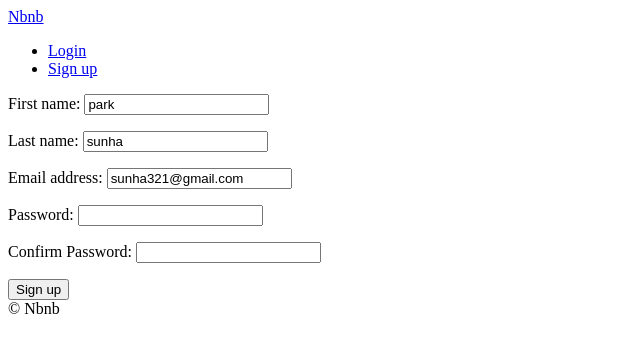
After one commit to Horoli/airbnb-clone, a Django app: page /users/signup in a window 1280 px wide. The commit adds this page. Shown: the top 353 px of the page, without its empty margins (0-640 px from the left). Run offline with Django 3.2, Linux system fonts and the light colour scheme.

Commit message:
2021-06-16

```diff
--- a/config/urls.py
+++ b/config/urls.py
@@ -21,6 +21,7 @@ from django.conf.urls.static import static
 urlpatterns = [
     path("", include("core.urls", namespace="core")),
     path("rooms/", include("rooms.urls", namespace="rooms")),
+    path("users/", include("users.urls", namespace="users")),
     path("admin/", admin.site.urls),
 ]
 
--- a/templates/partials/nav.html
+++ b/templates/partials/nav.html
@@ -1,5 +1,12 @@
-
 <a href={% url "core:home" %}>Nbnb</a>
 <ul>
-    <li><a href="#">Login</a></li>
+
+
+    {% if user.is_authenticated %}
+    <li><a href="{% url 'users:logout' %}">Log out</a></li>
+    {% else %}
+    <li><a href="{% url 'users:login' %}">Login</a></li>
+    <li><a href="{% url 'users:signup' %}">Sign up</a></li>
+    {% endif %}
+
 </ul>
--- /dev/null
+++ b/templates/users/signup.html
@@ -0,0 +1,17 @@
+{% extends "base.html" %}
+
+{% block page_title %}
+Sign up
+{% endblock page_title %}
+
+{% block search-bar %}
+{% endblock search-bar %}
+
+
+{% block content %}
+<form method="POST" action="{% url 'users:signup'%}">
+    {% csrf_token %}
+    {{form.as_p}}
+    <button>Sign up</button>
+</form>
+{% endblock content %}
--- /dev/null
+++ b/users/forms.py
@@ -0,0 +1,48 @@
+from django import forms
+from . import models
+
+
+class LoginForm(forms.Form):
+
+    email = forms.EmailField()
+    password = forms.CharField(widget=forms.PasswordInput)
+
+    def clean(self):
+        email = self.cleaned_data.get("email")
+        password = self.cleaned_data.get("password")
+
+        try:
+            user = models.User.objects.get(email=email)
+            if user.check_password(password):
+                return self.cleaned_data  # 입력된 password가 일치하면 self.cleaned_data를 return
+            else:
+                self.add_error("password", forms.ValidationError("Password is wrong"))
+        except models.User.DoesNotExist:
+            self.add_error("email", forms.ValidationError("User does not exist"))
+
+
+class SignUpForm(forms.ModelForm):
+    class Meta:
+        model = models.User
+        fields = ("first_name", "last_name", "email")
+
+    password = forms.CharField(widget=forms.PasswordInput)
+    password1 = forms.CharField(widget=forms.PasswordInput, label="Confirm Password")
+
+    def clean_password1(self):
+
+        password = self.cleaned_data.get("password")
+        password1 = self.cleaned_data.get("password1")
+
+        if password != password1:
+            raise forms.ValidationError("Password confirmation does not match")
+        else:
+            return password
+
+    def save(self, *args, **kwargs):
+        user = super().save(commit=False)  # commit=False 로 database에 업로드를 차단함
+        email = self.cleaned_data.get("email")
+        password = self.cleaned_data.get("password")
+        user.username = email
+        user.set_password(password)
+        user.save()
--- a/users/models.py
+++ b/users/models.py
@@ -34,6 +34,10 @@ class User(AbstractUser):
     gender = models.CharField(choices=GENDER_CHOICES, max_length=10, blank=True)
     bio = models.TextField(default="", blank=True)
     birthdate = models.DateField(blank=True, null=True)
-    langauge = models.CharField(choices=LANGUAGE_CHOICES, max_length=2, blank=True)
-    currency = models.CharField(choices=CURRENCY_CHOICES, max_length=3, blank=True)
+    langauge = models.CharField(
+        choices=LANGUAGE_CHOICES, max_length=2, blank=True, default=LANGUAGE_KOREAN
+    )
+    currency = models.CharField(
+        choices=CURRENCY_CHOICES, max_length=3, blank=True, default=CURRENCY_KRW
+    )
     superhost = models.BooleanField(default=False)
--- /dev/null
+++ b/users/urls.py
@@ -0,0 +1,11 @@
+from django.urls import path
+from . import views
+
+
+app_name = "users"
+
+urlpatterns = [
+    path("login", views.LoginView.as_view(), name="login"),
+    path("logout", views.log_out, name="logout"),
+    path("signup", views.SignUpView.as_view(), name="signup"),
+]
--- a/users/views.py
+++ b/users/views.py
@@ -1,3 +1,48 @@
-from django.shortcuts import render
+from django.views import View
+from django.views.generic import FormView
+from django.urls import reverse_lazy
+from django.shortcuts import render, redirect, reverse
+from django.contrib.auth import authenticate, login, logout
+from . import forms
 
-# Create your views here.
+
+class LoginView(FormView):
+
+    template_name = "users/login.html"
+    form_class = forms.LoginForm
+    success_url = reverse_lazy("core:home")
+    initial = {"email": "hydronic@nate.com"}
+
+    def form_valid(self, form):
+        email = form.cleaned_data.get("email")
+        password = form.cleaned_data.get("password")
+        user = authenticate(self.request, username=email, password=password)
+        if user is not None:
+            login(self.request, user)
+        return super().form_valid(form)
+
+
+def log_out(request):
+    logout(request)
+    return redirect(reverse("core:home"))
+
+
+class SignUpView(FormView):
+    template_name = "users/signup.html"
+    form_class = forms.SignUpForm
+    success_url = reverse_lazy("core:home")
+    initial = {
+        "first_name": "park",
+        "last_name": "sunha",
+        "email": "sunha321@gmail.com",
+    }
+
+    # 계정 생성 후 자동 로그인
+    def form_valid(self, form):
+        form.save()
+        email = form.cleaned_data.get("email")
+        password = form.cleaned_data.get("password")
+        user = authenticate(self.request, username=email, password=password)
+        if user is not None:
+            login(self.request, user)
+        return super().form_valid(form)
```
Also changed, not shown: templates/users/login.html (added, +18 -0 lines).
